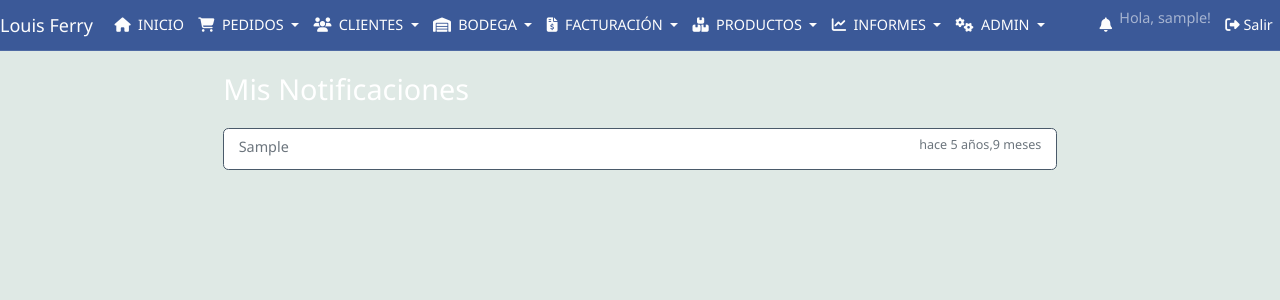
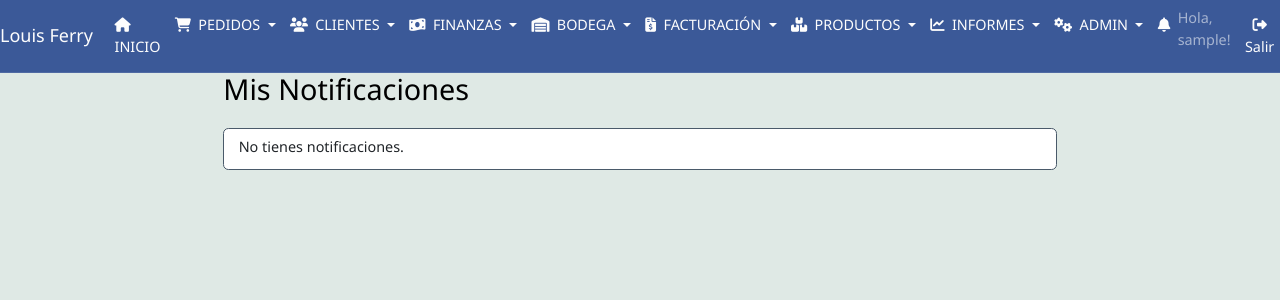
Before and after one commit to gaelo80/pedidos, a Django app: page /notificaciones/ in a window 1280 px wide. Shown: the top 300 px of the page. Run offline with Django 5.2, Linux system fonts and the light colour scheme; a user stored in the database is signed in; tables that the repository leaves empty hold one stand-in row (values such as "Sample post"); data that the repository does not hold is empty; some libraries are stand-ins or nearby versions.

Commit message:
versión1.0.1.5

```diff
--- a/catalogo/views.py
+++ b/catalogo/views.py
@@ -78,7 +78,7 @@ def detalle_referencia_view(request, referencia_str):
         return redirect('core:index')
 
     # --- INICIO: Cargar Mapeo de Tallas (Refactor) ---
-    TALLAS_MAPEO = empresa_actual.talla_mapeo if empresa_actual else {}
+    TALLAS_MAPEO = (empresa_actual.talla_mapeo or {}) if empresa_actual else {}
     # --- FIN: Cargar Mapeo de Tallas ---
 
     if request.user.is_superuser:
@@ -196,7 +196,7 @@ def catalogo_publico_disponible(request):
         # --- INICIO: Cargar Mapeo de Tallas (Refactor) ---
         # Cada ReferenciaColor pertenece a una empresa, cargamos su mapeo
         empresa_obj = rc_item.empresa
-        TALLAS_MAPEO = empresa_obj.talla_mapeo if empresa_obj else {}
+        TALLAS_MAPEO = (empresa_obj.talla_mapeo or {}) if empresa_obj else {}
         # --- FIN: Cargar Mapeo de Tallas ---
 
         variantes_con_info_stock = []
--- a/core/context_processors.py
+++ b/core/context_processors.py
@@ -1,5 +1,7 @@
 # core/context_processors.py
 from notificaciones.models import Notificacion
+from pedidos.models import Pedido
+from vendedores.models import Vendedor
 from .auth_utils import es_administracion, es_bodega, es_vendedor, es_cartera, es_factura, es_diseno, es_online, es_administrador_app, puede_ver_panel_django_admin
 
 def empresa_context(request):
@@ -59,3 +61,33 @@ def user_roles_context(request): #
         'puede_ver_panel_django_admin': puede_ver_panel_django_admin(request.user),
 
     }
+
+
+def recordatorio_borradores_context(request):
+    """
+    Añade un contador de pedidos en estado BORRADOR que
+    pertenecen al vendedor actual.
+    """
+    if not request.user.is_authenticated or not es_vendedor(request.user):
+        return {'borradores_pendientes_count': 0}
+
+    empresa_actual = getattr(request, 'tenant', None)
+    if not empresa_actual:
+        return {'borradores_pendientes_count': 0}
+
+    # Buscamos el perfil de vendedor (necesario para la consulta)
+    try:
+        vendedor_actual = Vendedor.objects.get(user=request.user, user__empresa=empresa_actual)
+    except Vendedor.DoesNotExist:
+        return {'borradores_pendientes_count': 0}
+
+    # Contamos los borradores de este vendedor en esta empresa
+    count = Pedido.objects.filter(
+        empresa=empresa_actual,
+        vendedor=vendedor_actual,
+        estado='BORRADOR'
+    ).count()
+
+    return {
+        'borradores_pendientes_count': count
+    }
--- a/core/templates/core/base.html
+++ b/core/templates/core/base.html
@@ -6,7 +6,9 @@
 <head>
     <meta charset="utf-8">
     <meta name="viewport" content="width=device-width, initial-scale=1">
+
     <title>{{ titulo_web|default:'Louis Ferry - Gestión de Pedidos' }}</title>
+
     <link rel="shortcut icon" href="{% static 'core/img/favicon.ico' %}" type="image/x-icon">
     <link rel="manifest" href="{% url 'manifest' %}" crossorigin="anonymous">
     <meta name="theme-color" content="#3b5998">
@@ -20,6 +22,7 @@
     <script src="https://kit.fontawesome.com/5dda46da6f.js" crossorigin="anonymous"></script>
 
     <style>
+        /* ... (Todos tus estilos :root, body, .navbar, etc. van aquí - SIN CAMBIOS) ... */
         :root {
             /* Colores Base (Tonos tierra y azul suave) */
             --color-fondo-principal: #dfe9e5ff; /* Blanco roto / Gris muy claro - muy suave para la vista */
@@ -201,15 +204,7 @@
     </style>
 
     {% block extra_head %}
-        <script>
-            document.addEventListener('DOMContentLoaded', function() {
-                const notificationCount = {{ unread_notifications_count|default:0 }};
-                if (notificationCount > 0) {
-                    document.title = `(${notificationCount}) ${document.title}`;
-                }
-            });
-        </script>
-    {% endblock extra_head %}
+        {% endblock extra_head %}
 </head>
 <body>
     <nav class="navbar navbar-expand-md navbar-dark bg-dark fixed-top">
@@ -455,7 +450,7 @@
                     <li class="nav-item">
                         <form method="post" action="{% url 'logout' %}" style="display: inline;">
                             {% csrf_token %}
-                            <button type="submit" class="nav-link btn btn-link" style="color: rgba(255,255,255,.75); text-decoration: none;">
+                            <button typetype="submit" class="nav-link btn btn-link" style="color: rgba(255,255,255,.75); text-decoration: none;">
                                 <i class="fas fa-sign-out-alt"></i> Salir
                             </button>
                         </form>
@@ -468,6 +463,54 @@
             </ul>
         </div>
     </nav>
+
+
+    <div class="modal fade" id="notificacionCarteraModal" tabindex="-1" aria-labelledby="notificacionCarteraModalLabel" aria-hidden="true">
+        <div class="modal-dialog modal-dialog-centered">
+            <div class="modal-content border-warning border-3">
+                <div class="modal-header bg-warning text-dark">
+                    <h5 class="modal-title" id="notificacionCarteraModalLabel">
+                        <i class="fas fa-exclamation-triangle me-2"></i> ¡Atención Requerida!
+                    </h5>
+                    <button type="button" class="btn-close" data-bs-dismiss="modal" aria-label="Close"></button>
+                </div>
+                <div class="modal-body fs-5 text-center">
+                    <p>Tienes <strong id="modalNotificacionCount">1</strong> pedido(s) nuevo(s) que requieren tu aprobación en Cartera.</p>
+                </div>
+                <div class="modal-footer">
+                    <button type="button" class="btn btn-secondary" data-bs-dismiss="modal">Cerrar</button>
+                    <a href="{% url 'pedidos:lista_aprobacion_cartera' %}" class="btn btn-primary">
+                        <i class="fas fa-eye me-1"></i> Ir a Aprobar
+                    </a>
+                </div>
+            </div>
+        </div>
+    </div>
+
+    {% if es_vendedor and borradores_pendientes_count > 0 %}
+    <div class="modal fade" id="notificacionBorradorModal" tabindex="-1" aria-labelledby="notificacionBorradorModalLabel" aria-hidden="true">
+        <div class="modal-dialog modal-dialog-centered">
+            <div class="modal-content border-info border-3">
+                <div class="modal-header bg-info text-dark">
+                    <h5 class="modal-title" id="notificacionBorradorModalLabel">
+                        <i class="fas fa-edit me-2"></i> Tienes Trabajo Pendiente
+                    </h5>
+                    <button type="button" class="btn-close" data-bs-dismiss="modal" aria-label="Close"></button>
+                </div>
+                <div class="modal-body fs-5 text-center">
+                    <p>Tienes <strong id="modalBorradorCount">{{ borradores_pendientes_count }}</strong> pedido(s) en borrador sin finalizar.</p>
+                </div>
+                <div class="modal-footer">
+                    <button type="button" class="btn btn-secondary" data-bs-dismiss="modal">Cerrar</button>
+                    <a href="{% url 'pedidos:lista_pedidos_borrador' %}" class="btn btn-primary">
+                        <i class="fas fa-eye me-1"></i> Ver Mis Borradores
+                    </a>
+                </div>
+            </div>
+        </div>
+    </div>
+    {% endif %}
+
 
     <main class="container mt-4">
         {% include 'core/partials/messages.html' %} {# Si tienes este partial para mensajes #}
@@ -502,7 +545,7 @@
     // Este script se adjunta al 'documento' y espera por clics en cualquier
     // elemento que tenga la clase '.btn-descargar-pdf', en cualquier página.
     $(document).on('click', '.btn-descargar-pdf', function(e) {
-        // 1. Prevenir la acción por defecto del enlace (evitar la descarga silenciosa)
+        // ... (toda tu lógica de descarga de PDF existente va aquí) ...
         e.preventDefault();
 
         const $button = $(this);
@@ -567,6 +610,79 @@
             });
     });
     </script>
+
+
+    {% if user.is_authenticated and es_cartera %}
+    <script>
+    $(document).ready(function() {
+        // Guardamos el título original de la pestaña
+        const originalTitle = document.title;
+
+        // Instancia del Modal de Bootstrap
+        var modalEl = document.getElementById('notificacionCarteraModal');
+        var notificacionModal = new bootstrap.Modal(modalEl);
+
+        // URL a consultar
+        const checkUrl = "{% url 'notificaciones:check_notificaciones_cartera_json' %}";
+
+        function checkNotificacionesCartera() {
+            fetch(checkUrl)
+                .then(response => response.json())
+                .then(data => {
+                    if (data.count > 0) {
+                        // 1. Actualizar el título de la pestaña
+                        document.title = `(${data.count}) ${originalTitle}`;
+
+                        // 2. Mostrar el popup (solo si no está ya visible)
+                        if (!modalEl.classList.contains('show')) {
+                            $('#modalNotificacionCount').text(data.count);
+                            notificacionModal.show();
+                        }
+                    } else {
+                        // 3. Restaurar el título si no hay notificaciones
+                        if (document.title !== originalTitle) {
+                            document.title = originalTitle;
+                        }
+                    }
+                })
+                .catch(error => {
+                    console.error('Error en polling de notificaciones:', error);
+                });
+        }
+
+        // 1. Comprobar inmediatamente al cargar la página
+        checkNotificacionesCartera();
+
+        // 2. Comprobar cada 20 segundos
+        setInterval(checkNotificacionesCartera, 20000); // 20000 ms = 20 segundos
+    });
+    </script>
+    {% endif %}
+
+    {% if es_vendedor and borradores_pendientes_count > 0 %}
+    <script>
+    $(document).ready(function() {
+        // Usamos sessionStorage. Esto hace que el popup se muestre
+        // UNA VEZ cuando abres la app, pero no en cada recarga de página.
+        // Si cierras la pestaña y la vuelves a abrir, el popup reaparece.
+
+        const storageKey = 'vistoModalBorradores';
+        const yaVisto = sessionStorage.getItem(storageKey);
+
+        if (!yaVisto) {
+            // Si no lo ha visto en esta sesión, mostramos el modal
+            var modalEl = document.getElementById('notificacionBorradorModal');
+            if (modalEl) {
+                var notificacionModal = new bootstrap.Modal(modalEl);
+                notificacionModal.show();
+
+                // Marcamos como visto para esta sesión
+                sessionStorage.setItem(storageKey, 'true');
+            }
+        }
+    });
+    </script>
+    {% endif %}
     {% endblock extra_scripts %}
 </body>
 </html>
--- a/core/templates/core/index.html
+++ b/core/templates/core/index.html
@@ -6,7 +6,7 @@
 {% block content %}
 <div class="container-fluid mt-4 mb-5 px-4">
     <h2 class="text-center panel-title display-5 fw-bold text-primary mb-5">
-        {{ titulo }}
+        Hola {{ user.first_name|default:user.username }}!
     </h2>
 
     {% if opciones_agrupadas %} {# Ahora iteramos sobre las categorías agrupadas #}
--- a/gestion_inventario/settings.py
+++ b/gestion_inventario/settings.py
@@ -190,6 +190,7 @@ TEMPLATES = [
                     'core.context_processors.empresa_context',
                     'core.context_processors.notificaciones_context',
                     'core.context_processors.user_roles_context',
+                    'core.context_processors.recordatorio_borradores_context',
                 ],
             },
         },
--- a/notificaciones/templates/notificaciones/lista_notificaciones.html
+++ b/notificaciones/templates/notificaciones/lista_notificaciones.html
@@ -41,7 +41,7 @@
 {% block content %}
 <div class="row">
     <div class="col-md-10 offset-md-1">
-        <h2 style="color: white;" class="mb-4">Mis Notificaciones</h2>
+        <h2 style="color: black;" class="mb-4">Mis Notificaciones</h2>
         <div class="list-group">
             {% for notificacion in notificaciones %}
                 <a href="{{ notificacion.url|default:'#' }}" class="list-group-item list-group-item-action flex-column align-items-start notificacion-link {% if not notificacion.leido %}notificacion-no-leida{% endif %} mb-2 rounded">
@@ -51,8 +51,8 @@
                     </div>
                 </a>
             {% empty %}
-                <div class="list-group-item text-center" style="background-color: var(--color-fondo-tarjeta); border-color: #4a5a6a;">
-                    <p class="mb-1 text-light">No tienes notificaciones.</p>
+                <div class="list-group-item" style="background-color: var(--color-fondo-tarjeta); border-color: #4a5a6a;">
+                    <p class="mb-1 text-dark">No tienes notificaciones.</p>
                 </div>
             {% endfor %}
         </div>
--- a/notificaciones/urls.py
+++ b/notificaciones/urls.py
@@ -6,4 +6,5 @@ app_name = 'notificaciones'
 
 urlpatterns = [
     path('', views.lista_notificaciones, name='lista_notificaciones'),
+    path('check/cartera/', views.check_notificaciones_cartera_json, name='check_notificaciones_cartera_json'),
 ]
--- a/notificaciones/views.py
+++ b/notificaciones/views.py
@@ -1,21 +1,73 @@
 # notificaciones/views.py
 from django.shortcuts import render
 from django.contrib.auth.decorators import login_required
+from django.http import JsonResponse
+from django.urls import reverse, NoReverseMatch
 from .models import Notificacion
 
 @login_required
 def lista_notificaciones(request):
     """
-    Muestra todas las notificaciones del usuario y las marca como leídas.
+    Muestra SÓLO las notificaciones NO LEÍDAS del usuario y las marca como leídas.
+    Esto soluciona el problema de la "lista interminable".
     """
-    notificaciones = Notificacion.objects.filter(destinatario=request.user)
 
-    # Obtenemos las no leídas ANTES de renderizar la plantilla
-    notificaciones_no_leidas = notificaciones.filter(leido=False)
+    # 1. Aplicamos el filtro Multi-Empresa (¡CRÍTICO!)
+    empresa_actual = getattr(request, 'tenant', None)
+    if not empresa_actual:
+        # Manejar el caso donde no hay empresa (aunque login_required debería prevenirlo)
+        return render(request, 'notificaciones/lista_notificaciones.html', {
+            'notificaciones': Notificacion.objects.none()
+        })
 
-    # Las marcamos como leídas
-    notificaciones_no_leidas.update(leido=True)
+    # 2. Obtenemos SÓLO las no leídas de esta empresa
+    notificaciones_no_leidas = Notificacion.objects.filter(
+        destinatario=request.user,
+        empresa=empresa_actual,
+        leido=False
+    ).order_by('-fecha_creacion')
 
+    # 3. Obtenemos los IDs ANTES de marcar, para pasarlos a la plantilla
+    ids_a_marcar = list(notificaciones_no_leidas.values_list('id', flat=True))
+
+    # 4. Las marcamos como leídas en la base de datos
+    if ids_a_marcar:
+        Notificacion.objects.filter(pk__in=ids_a_marcar).update(leido=True)
+
+    # 5. Pasamos SÓLO las que acabamos de marcar a la plantilla
     return render(request, 'notificaciones/lista_notificaciones.html', {
-        'notificaciones': notificaciones
+        'notificaciones': notificaciones_no_leidas
     })
+
+
+# --- NUEVA VISTA PARA EL POLLING AJAX ---
+
+@login_required
+def check_notificaciones_cartera_json(request):
+    """
+    Devuelve un JSON con el conteo de notificaciones PENDIENTES
+    que son específicamente para 'Cartera'.
+    """
+
+    # 1. Aplicamos el filtro Multi-Empresa
+    empresa_actual = getattr(request, 'tenant', None)
+    if not empresa_actual:
+        return JsonResponse({'error': 'Empresa no encontrada'}, status=400)
+
+    try:
+        # 2. Esta es la 'huella digital' que identifica las notificaciones
+        #    que queremos en el popup, según tu signals.py
+        url_cartera = reverse('pedidos:lista_aprobacion_cartera')
+    except NoReverseMatch:
+        # Si la URL no existe, no podemos filtrar, devolvemos 0
+        return JsonResponse({'count': 0, 'status': 'url_no_encontrada'})
+
+    # 3. Contamos cuántas notificaciones no leídas de Cartera tiene el usuario
+    count = Notificacion.objects.filter(
+        destinatario=request.user,
+        empresa=empresa_actual,
+        leido=False,
+        url=url_cartera  # La clave: solo contamos las de aprobación de cartera
+    ).count()
+
+    return JsonResponse({'count': count})
```
Also changed, not shown: notificaciones/models.py (+8 -0 lines), pedidos/signals.py (+16 -3 lines), notificaciones/migrations/0002_notificacion_empresa.py (added), notificaciones/migrations/0003_populate_notificacion_empresa.py (added), notificaciones/migrations/0004_alter_notificacion_empresa.py (added).
